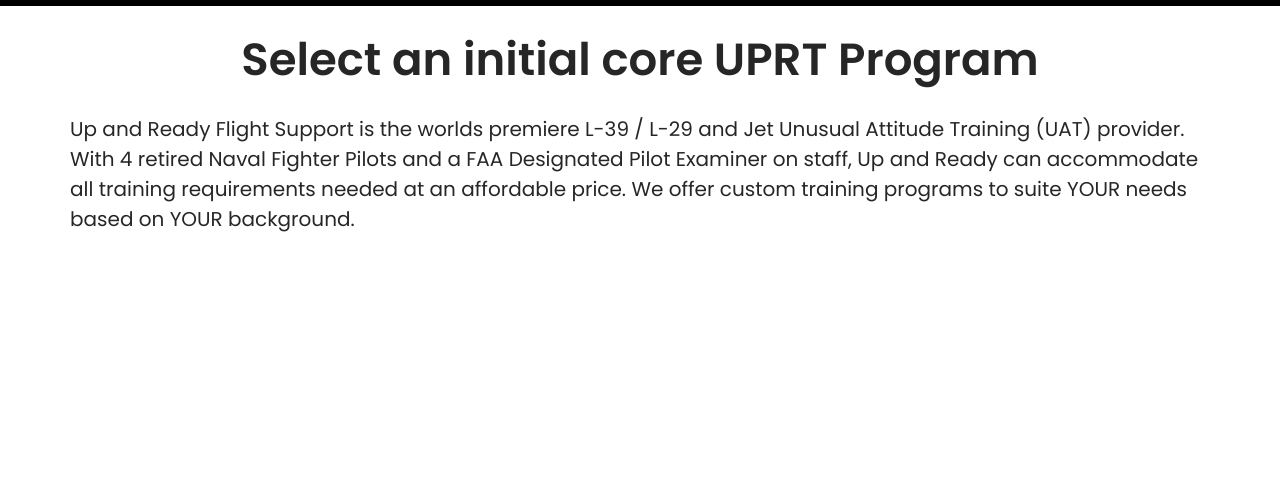
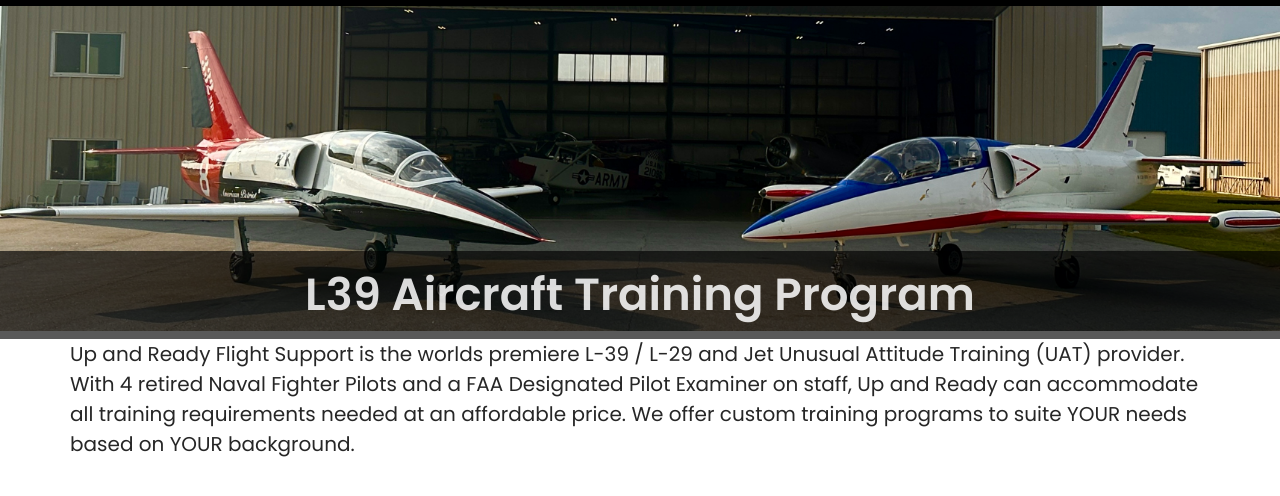
Before and after one commit to GonzaloFloresR/UpAndReadyFlyght, a plain HTML site: page index.html in a window 1280 px wide. Shown: the part 114-610 px from the top of the page. Drawn offline with Linux system fonts and the light colour scheme.

Commit message:
Diseñando Banner

```diff
--- a/css/style.css
+++ b/css/style.css
@@ -196,6 +196,10 @@ html {
     background-color: black;
 }
 
+.bg-dark {
+    background-color: rgba(0,0,0, 0.65);
+}
+
 .light-text {
     color: rgba(255, 255, 255, 0.85);
 }
@@ -222,14 +226,13 @@ html {
     text-align: center;
 }
 
-h1 {
-    margin: 20px auto;
+.text-shadow {
+    text-shadow: 2px 2px 2px #000000;
 }
 
 ul li a {
     text-decoration: none
 }
-
 
 header {
     width: 100%;
@@ -248,6 +251,21 @@ header nav {
 #logoHeader img {
     width: 166px;
     margin: 10px 0px;
+}
+#mainBanner {
+    position: relative;
+}
+
+#mainBanner img {
+    width: 100%;
+    height: auto;
+}
+
+#mainBanner h1 {
+    width: 100%;
+    padding: 10px 0px;
+    position: absolute;
+    bottom: 0px;
 }
 
 /*  Media Queries */
--- a/index.html
+++ b/index.html
@@ -25,10 +25,8 @@
         </nav>
     </header>
     <figure id="mainBanner">
-        <div id="videoBanner">
-
-        </div>
-        <h1 class="font-t2 fsize-7 text-center">Select an initial core UPRT Program</h1>
+            <img src="./img/Up and Ready fleet.jpg" alt="Hemoso avión">
+            <h1 class="font-t2 fsize-7 light-text bg-dark text-center"> L39 Aircraft Training Program</h1>
     </figure>
     <main class="container">
         <section><p>Up and Ready Flight Support is the worlds premiere L-39 / L-29 and Jet Unusual Attitude Training (UAT) provider. With 4 retired Naval Fighter Pilots and a FAA Designated Pilot Examiner on staff, Up and Ready can accommodate all training requirements needed at an affordable price. We offer custom training programs to suite YOUR needs based on YOUR background.</p></section>
```
Also changed, not shown: img/Up and Ready fleet.jpg (renamed from img/Web/N139MM Cockpit/Up and Ready fleet.jpg).
